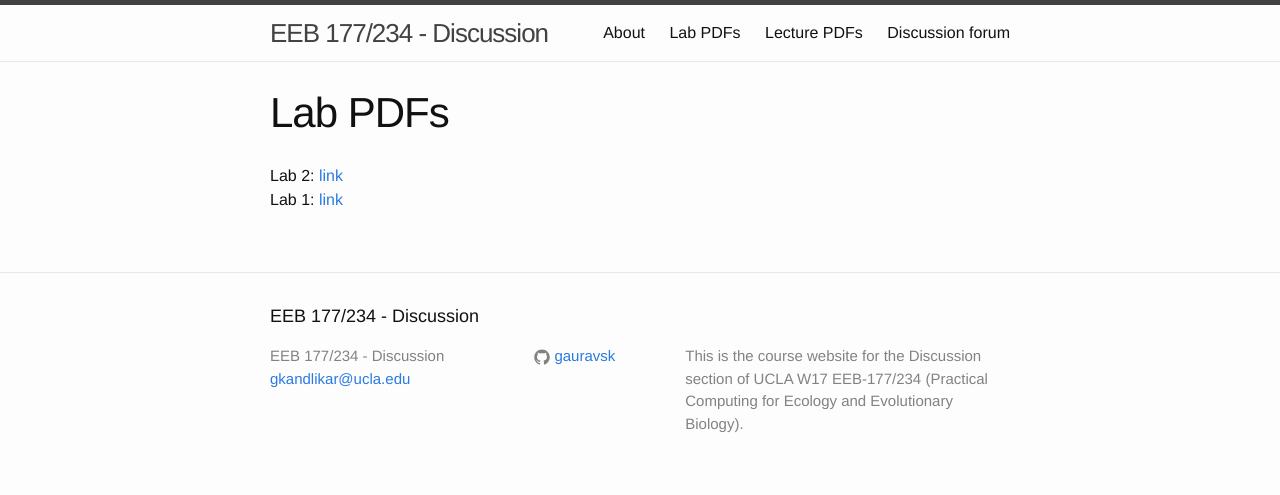
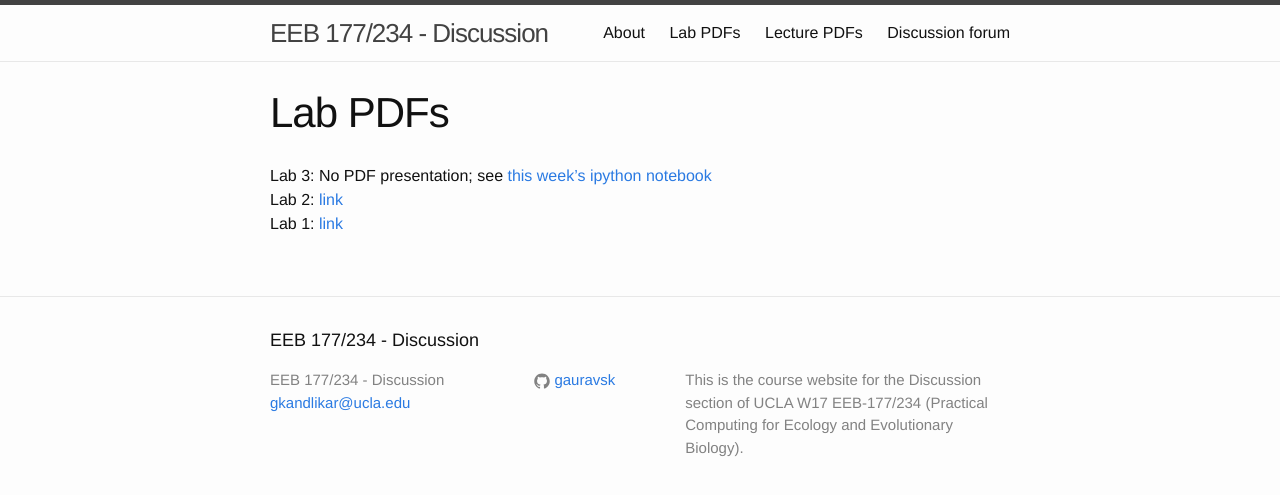
Before and after one commit to michaelalfaro/eeb177-W17.github.io, a Jekyll site: the page built from lab_pdfs.md, in a window 1280 px wide. Shown: the top 495 px of the page. Built offline with Jekyll 4.4.1, drawn with Linux system fonts in a browser that asks for light colours.

Commit message:
update week 3 in lab_pdfs

```diff
--- a/lab_pdfs.md
+++ b/lab_pdfs.md
@@ -4,5 +4,6 @@ title: Lab PDFs
 permalink: /lab_pdfs/
 ---
 
+Lab 3:  No PDF presentation; see [this week's ipython notebook]({{ site.url }}2017/01/25/exercise3-python.html)
 Lab 2:  [link]({{ site.url }}lab_pdfs/week2_regex.pdf)
 Lab 1:  [link]({{ site.url }}lab_pdfs/week1_git.pdf)
```
